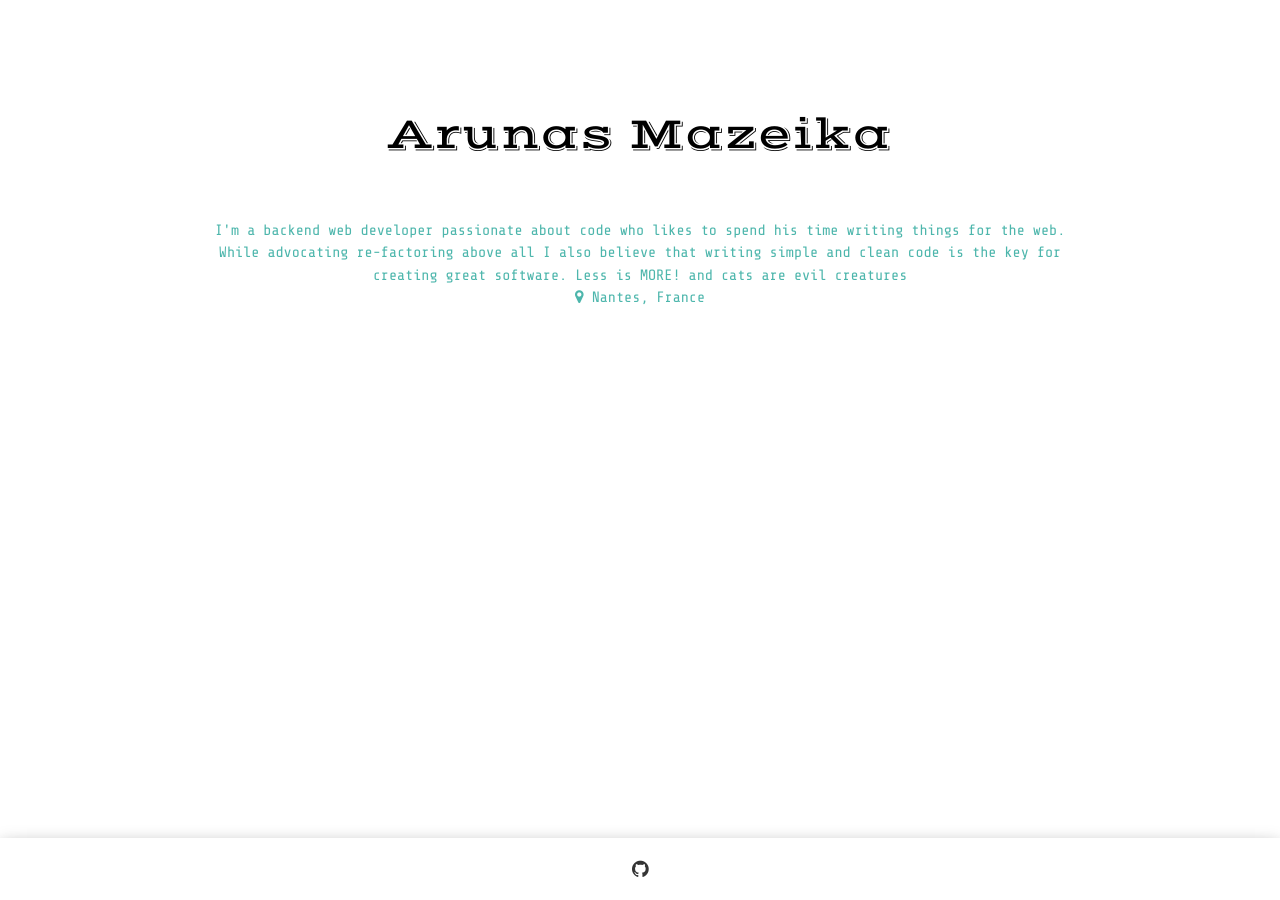
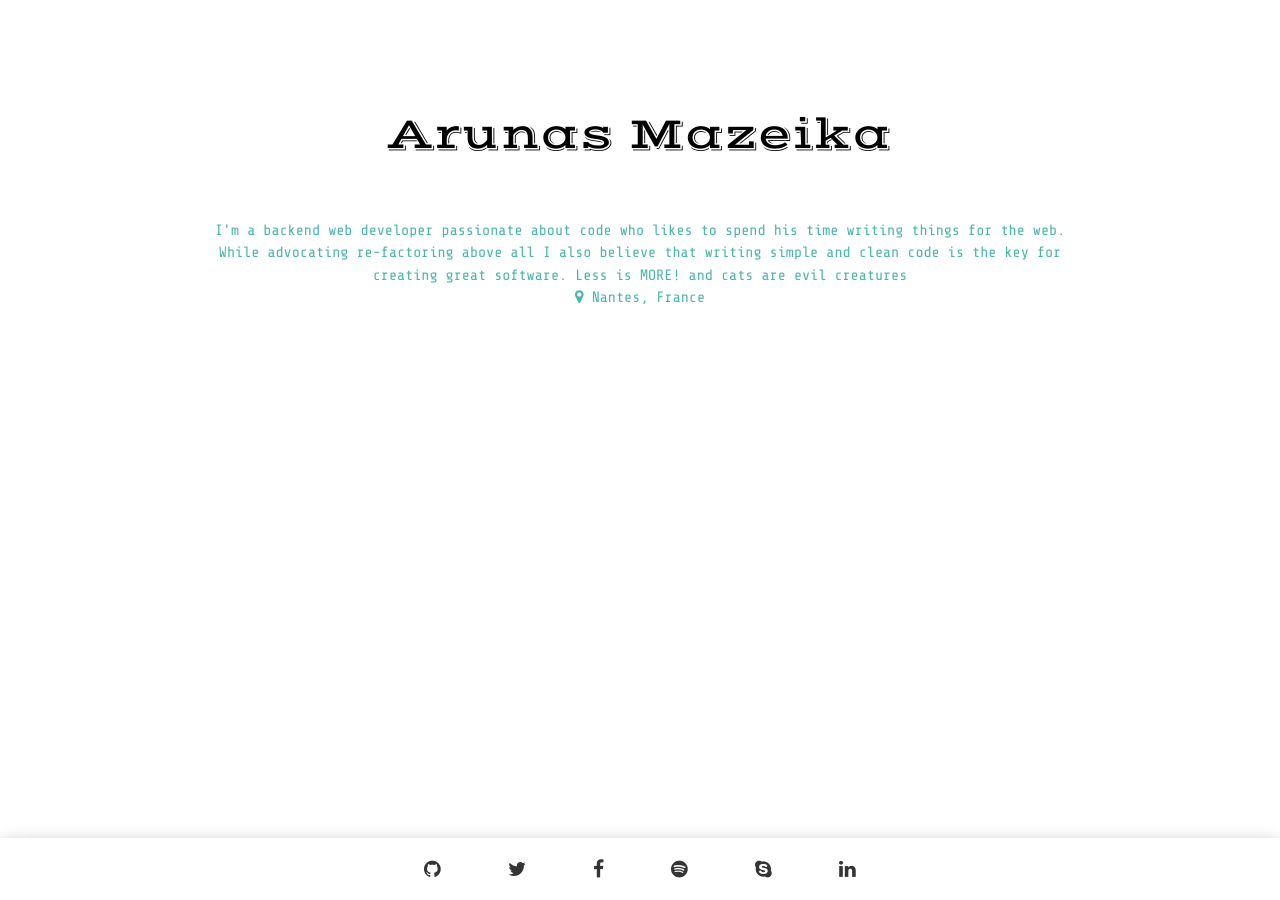
Before and after one commit to amazeika/personal-website, a Jekyll site: the page built from index.html, in a window 1280 px wide. Built offline with Jekyll 4.4.1, drawn with Linux system fonts in a browser that asks for light colours; some web fonts are replaced.

Commit message:
Add some more profile links

```diff
--- a/_config.yml
+++ b/_config.yml
@@ -6,8 +6,12 @@
 baseurl: ""
 
 url: "http://www.arunasmazeika.com" # replace by your site's url
-#twitter_username: your-name
+twitter_username: arunasmazeika
 github_username:  amazeika
+spotify_username: arunasmazeika
+skype_username: arunas_mazeika
+linkedin_username: arunasmazeika
+facebook_username: amazeika
 author: "Arunas Mazeika"
 
 # google analytics tracking code, please change the value
--- a/_includes/footer.html
+++ b/_includes/footer.html
@@ -11,6 +11,18 @@
         {% endif %}
         {% if site.twitter_username %}
         <a href="https://twitter.com/{{ site.twitter_username }}" class="waves-effect waves-teal btn-flat my-twitter-link"><i class="fa fa-twitter"></i></a>
+        {% endif %}
+        {% if site.facebook_username %}
+        <a href="https://www.facebook.com/{{ site.facebook_username }}" class="waves-effect waves-teal btn-flat my-facebook-link"><i class="fa fa-facebook"></i></a>
+        {% endif %}
+        {% if site.spotify_username %}
+        <a href="https://open.spotify.com/user/{{ site.spotify_username }}" class="waves-effect waves-teal btn-flat my-spotify-link"><i class="fa fa-spotify"></i></a>
+        {% endif %}
+        {% if site.skype_username %}
+        <a href="skype:{{site.skype_username}}?chat" class="waves-effect waves-teal btn-flat my-skype-link"><i class="fa fa-skype"></i></a>
+        {% endif %}
+        {% if site.linkedin_username %}
+        <a href="https://www.linkedin.com/in/{{site.linkedin_username}}" class="waves-effect waves-teal btn-flat my-linkedin-link"><i class="fa fa-linkedin"></i></a>
         {% endif %}
     </p>
 </footer>
--- a/styles/main.css
+++ b/styles/main.css
@@ -240,12 +240,29 @@ a{
     border-radius: 3px;
 }
 
+.my-spotify-link:hover {
+    color: #00b653;
+}
+
+.my-skype-link:hover {
+    color: #1cafec;
+}
+
+.my-facebook-link:hover {
+    color: #3b5998;
+}
+
 .my-twitter-link:hover{
     color: #1da0f2;
 }
 .my-github-link:hover{
     color: #e19e2f;
 }
+
+.my-linkedin-link:hover {
+    color: #0077b5;
+}
+
 .my-mail-link:hover{
     color: #ea8462;
 }
```
